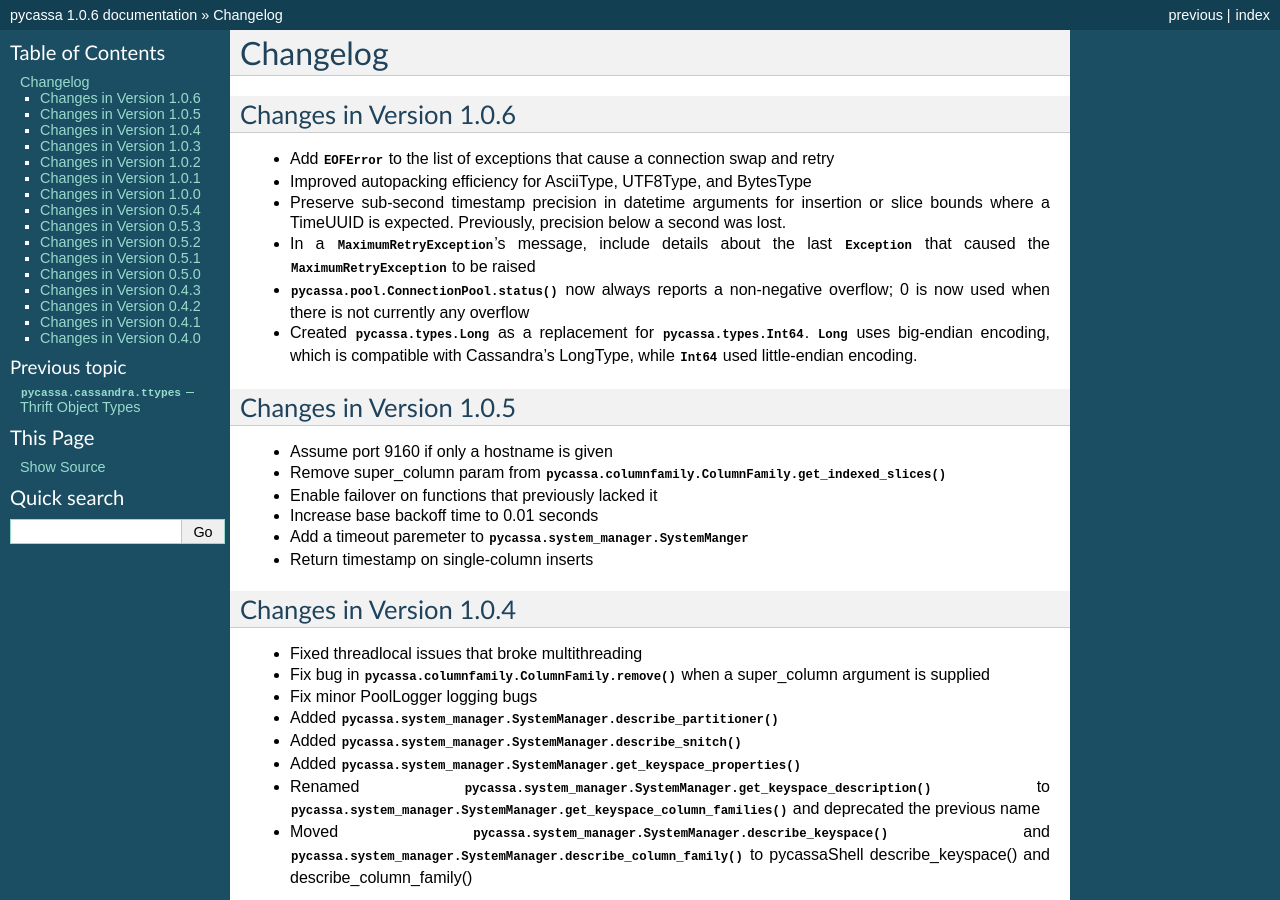
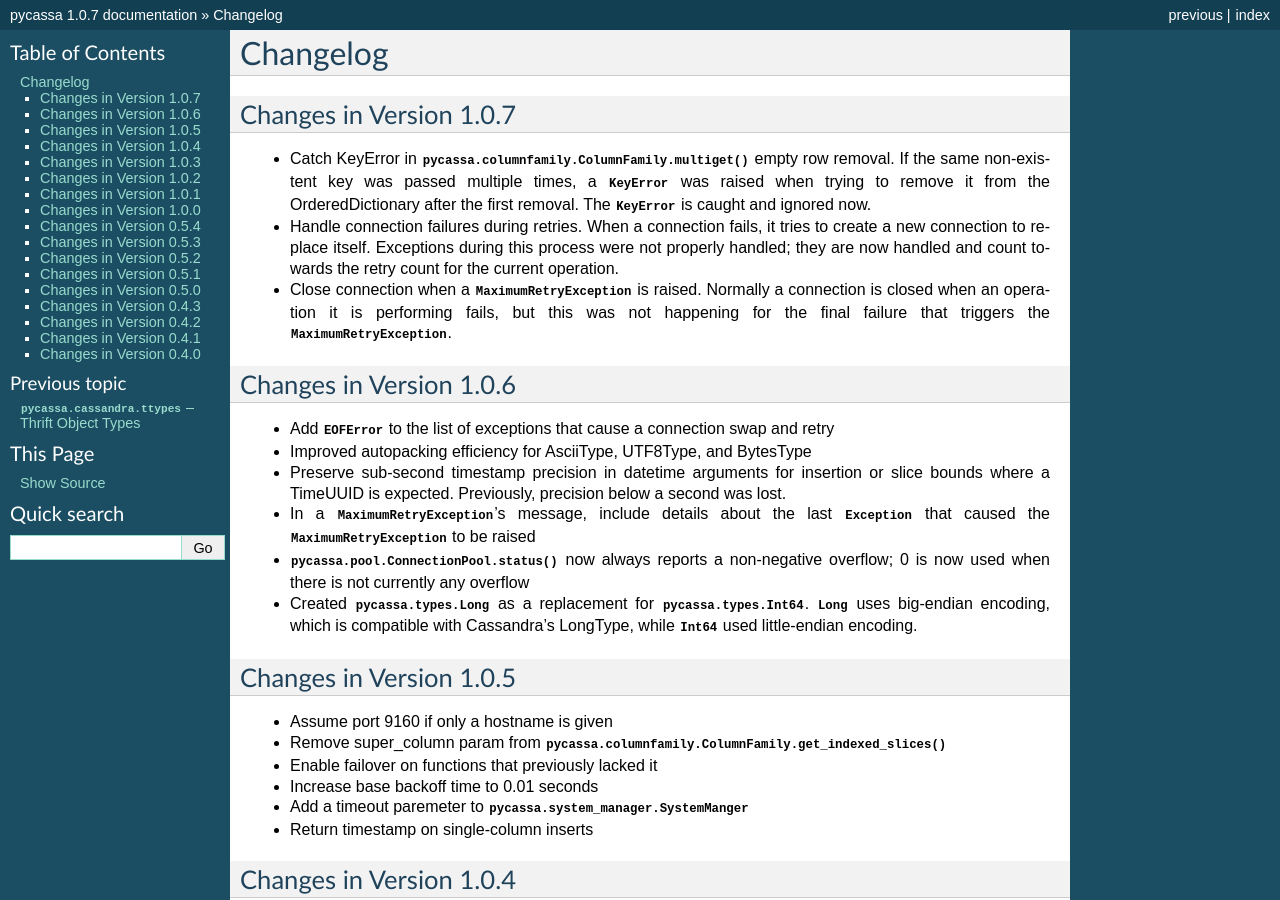
Before and after one commit to pycassa/pycassa, a Sphinx documentation site: the page built from doc/changelog.rst, in a window 1280 px wide and 900 px high. Built offline with Sphinx 7.4.7, drawn with Linux system fonts in a browser that asks for light colours; some of the changed text lies outside the part shown.

Commit message:
Version bump to 1.0.7

```diff
--- a/doc/changelog.rst
+++ b/doc/changelog.rst
@@ -1,5 +1,19 @@
 Changelog
 =========
+
+Changes in Version 1.0.7
+------------------------
+- Catch KeyError in :meth:`pycassa.columnfamily.ColumnFamily.multiget()` empty
+  row removal. If the same non-existent key was passed multiple times, a
+  :exc:`KeyError` was raised when trying to remove it from the OrderedDictionary
+  after the first removal. The :exc:`KeyError` is caught and ignored now.
+- Handle connection failures during retries. When a connection fails, it tries to
+  create a new connection to replace itself. Exceptions during this process were
+  not properly handled; they are now handled and count towards the retry count for
+  the current operation.
+- Close connection when a :exc:`MaximumRetryException` is raised. Normally a connection
+  is closed when an operation it is performing fails, but this was not happening
+  for the final failure that triggers the :exc:`MaximumRetryException`.
 
 Changes in Version 1.0.6
 ------------------------
--- a/doc/conf.py
+++ b/doc/conf.py
@@ -35,7 +35,7 @@
 # The short X.Y version.
 version = '1.0'
 # The full version, including alpha/beta/rc tags.
-release = '1.0.6'
+release = '1.0.7'
 
 # List of documents that shouldn't be included in the build.
 unused_docs = []
--- a/setup.py
+++ b/setup.py
@@ -16,7 +16,7 @@
 from setuptools import setup
 from distutils.cmd import Command
 
-__version_info__ = (1, 0, 6)
+__version_info__ = (1, 0, 7)
 __version__ = '.'.join([str(v) for v in __version_info__])
 
 long_description = """pycassa is a python client library for Apache Cassandra with the following features:
```
Also changed, not shown: 1 other file.
